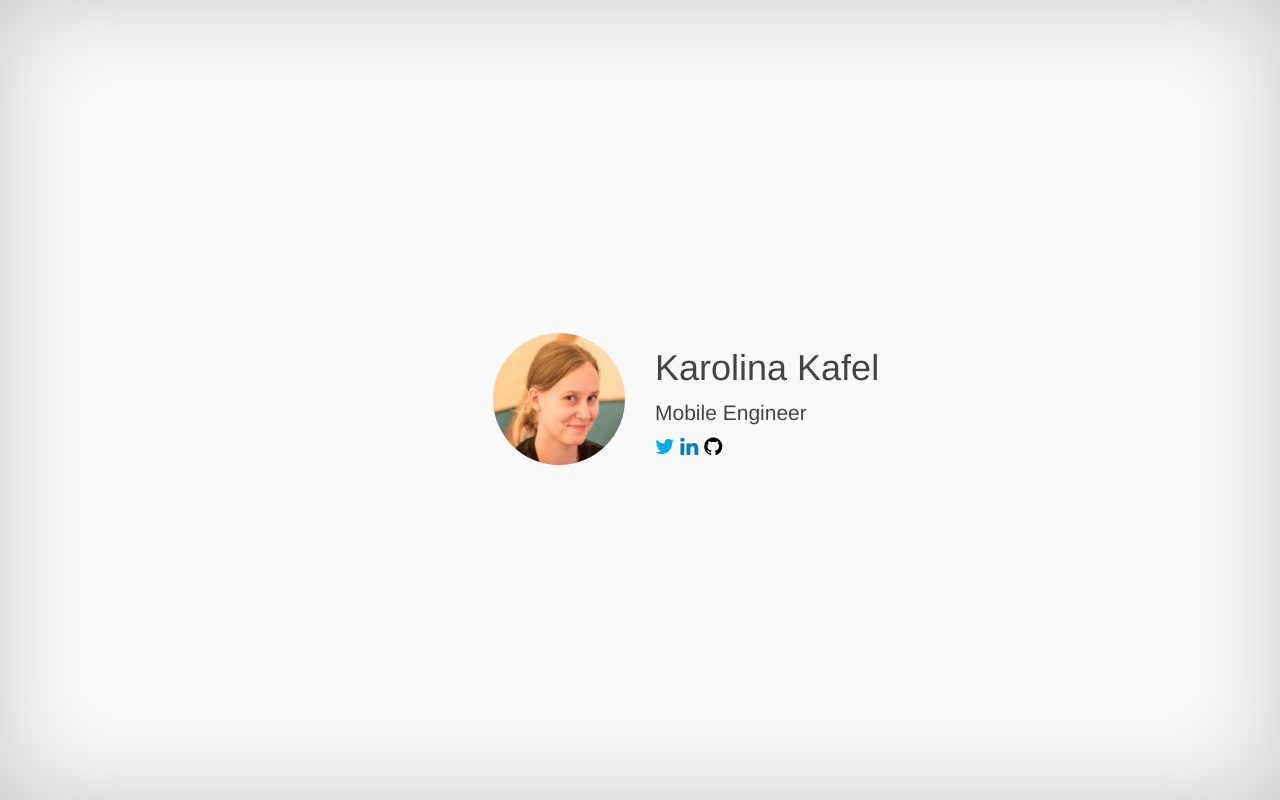
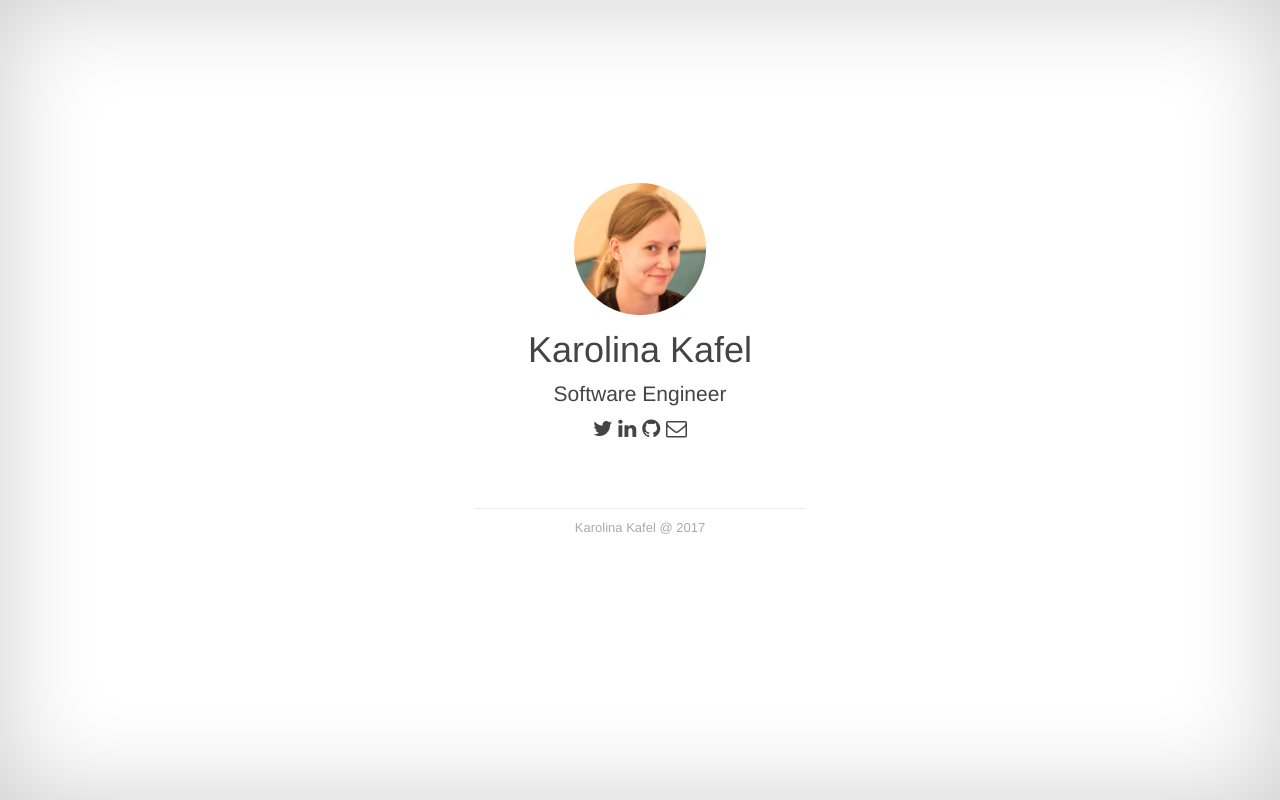
Before and after one commit to iluu/iluu.github.io, a plain HTML site: page index.html in a window 1280 px wide. Drawn offline with nearby package versions, Linux system fonts and the light colour scheme.

Commit message:
Add footer and email link, small styling updates

```diff
--- a/assets/css/style.css
+++ b/assets/css/style.css
@@ -11,14 +11,11 @@ a:hover {
 
 /* Icons */
 
-.fa-linkedin {
-	  color: #007bb6
-}
-.fa-twitter {
-	  color: #00aced
-}
-.fa-github {
-    color: #000000
+.fa-linkedin,
+.fa-twitter,
+.fa-github,
+.fa-envelope-o {
+    color: #444;
 }
 /*
  * Base structure
@@ -27,9 +24,6 @@ a:hover {
 html,
 body {
     height: 100%;
-    background-color: #FAFAFA;
-}
-body {
     color: #444;
     text-align: center;
 }
@@ -43,18 +37,32 @@ body {
     -webkit-box-shadow: inset 0 0 100px rgba(0,0,0,.2);
             box-shadow: inset 0 0 100px rgba(0,0,0,.2);
 }
+
 .site-wrapper-inner {
     display: table-cell;
     vertical-align: middle;
 }
+
 .cover-container {
     margin-right: auto;
     margin-left: auto;
 }
 
+.avatar-container {
+      text-align: center;
+}
+
+.text-container {
+      text-align: center;
+}
+
 /* Padding for spacing */
 .inner {
     padding: 30px;
+}
+
+.row {
+    margin: 0px;
 }
 
 /*
@@ -73,6 +81,21 @@ body {
     margin-bottom: 5px;
 }
 
+.footer {
+    padding: 10px 0;
+    margin: 60px auto;
+    border-top: 1px solid #ededed;
+    font-size: 1.3rem;
+    color: #aaa;
+    font-weight: 100;
+    text-align: center;
+}
+
+.vcenter {
+    display: inline-block;
+    vertical-align: middle;
+    float: none;
+}
 /*
  * Affix and center
  */
@@ -80,15 +103,7 @@ body {
 @media (min-width: 768px) {
   /* Handle the widths */
   .cover-container {
-      width: 100%; /* Must be percentage or pixels for horizontal alignment */
-  }
-
-  .avatar-container {
-      text-align: center;
-  }
-
-  .text-container {
-      text-align: center;
+      width: 80%; /* Must be percentage or pixels for horizontal alignment */
   }
 }
 
@@ -96,12 +111,4 @@ body {
   .cover-container {
       width: 700px;
   }
-
-  .avatar-container {
-      text-align: right;
-  }
-
-  .text-container {
-      text-align: left;
-  }
 }
--- a/index.html
+++ b/index.html
@@ -28,27 +28,34 @@
             <div class="site-wrapper-inner">
                 <div class="cover-container">
                     <div class="row cover">
-                        <div class="col-xs-12 col-md-6 avatar-container">
+                        <div class="col-md-12 avatar-container">
                             <img src="assets/images/avatar.png"
                                  class="img-circle" style="width:132px; height:132px;"/>
                         </div>
-                        <div class="col-xs-12 col-md-6 text-container">
+                        <div class="col-md-12 text-container">
                             <h1 class="cover-heading">Karolina Kafel</h1>
-                            <p class="lead">Mobile Engineer</p>
+                            <p class="lead">Software Engineer</p>
                             <p class="lead">
                                 <a href="https://twitter.com/tandaradie"
                                    title="@tandaradie on Twitter" target="_blank">
-                                    <span class="fa fa-twitter"/>
+                                    <span class="fa fa-twitter"></span>
                                 </a>
                                 <a href="http://www.linkedin.com/in/karolina-kafel"
                                    title="karolina-kafel on LinkedIn" target="_blank">
-                                    <span class="fa fa-linkedin"/>
+                                    <span class="fa fa-linkedin"></span>
                                 </a>
                                 <a href="https://github.com/iluu"
                                    title="iluu on Github" target="_blank">
-                                    <span class="fa fa-github"/>
+                                    <span class="fa fa-github"></span>
+                                </a>
+                                <a href="mailto:k4rolina.kafel@gmail.com?Subject=Hello!"
+                                   title="k4rolina.kafel on Gmail" target="_blank">
+                                    <span class="fa fa-envelope-o"></span>
                                 </a>
                             </p>
+                        </div>
+                        <div class="col-xs-6 col-md-6 footer vcenter">
+                            <p>Karolina Kafel @ 2017</p>
                         </div>
                     </div>
                 </div>
```
